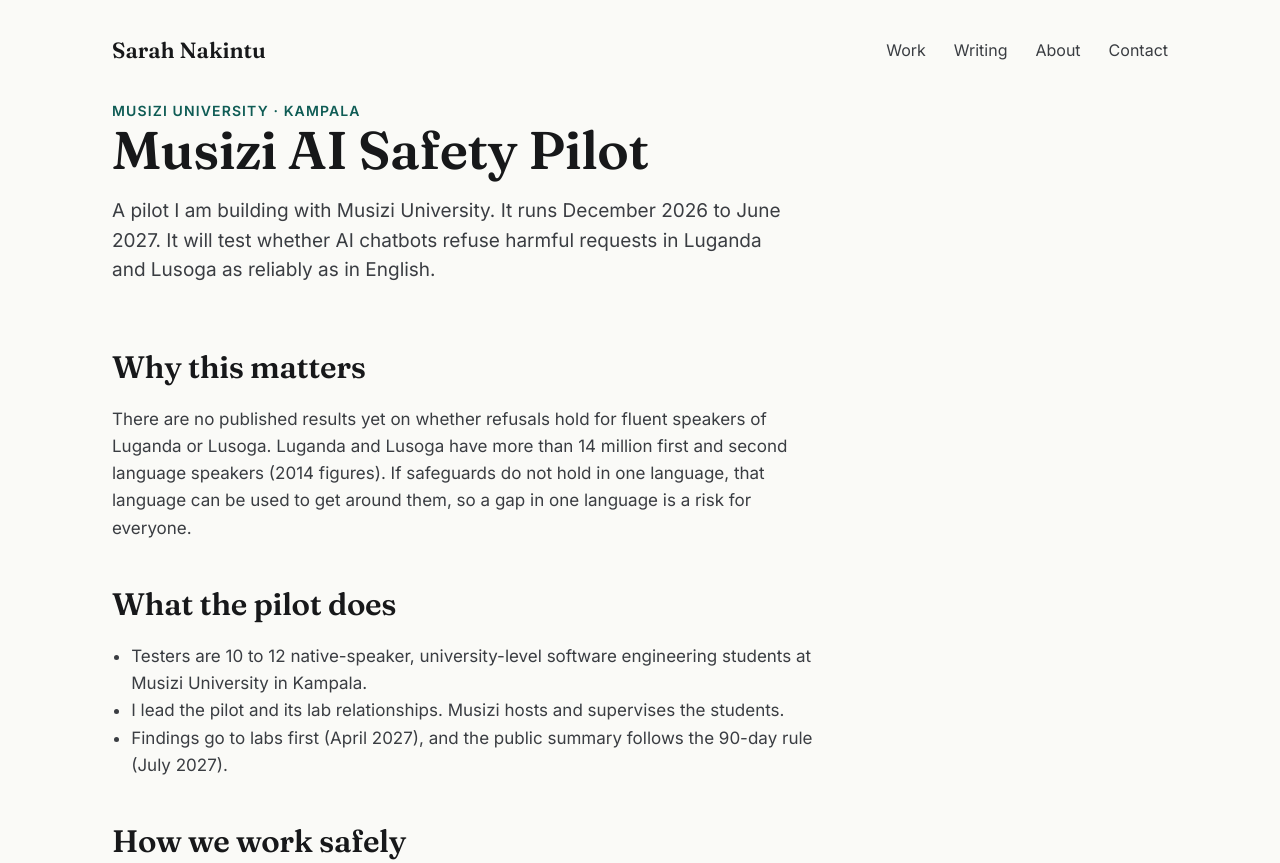
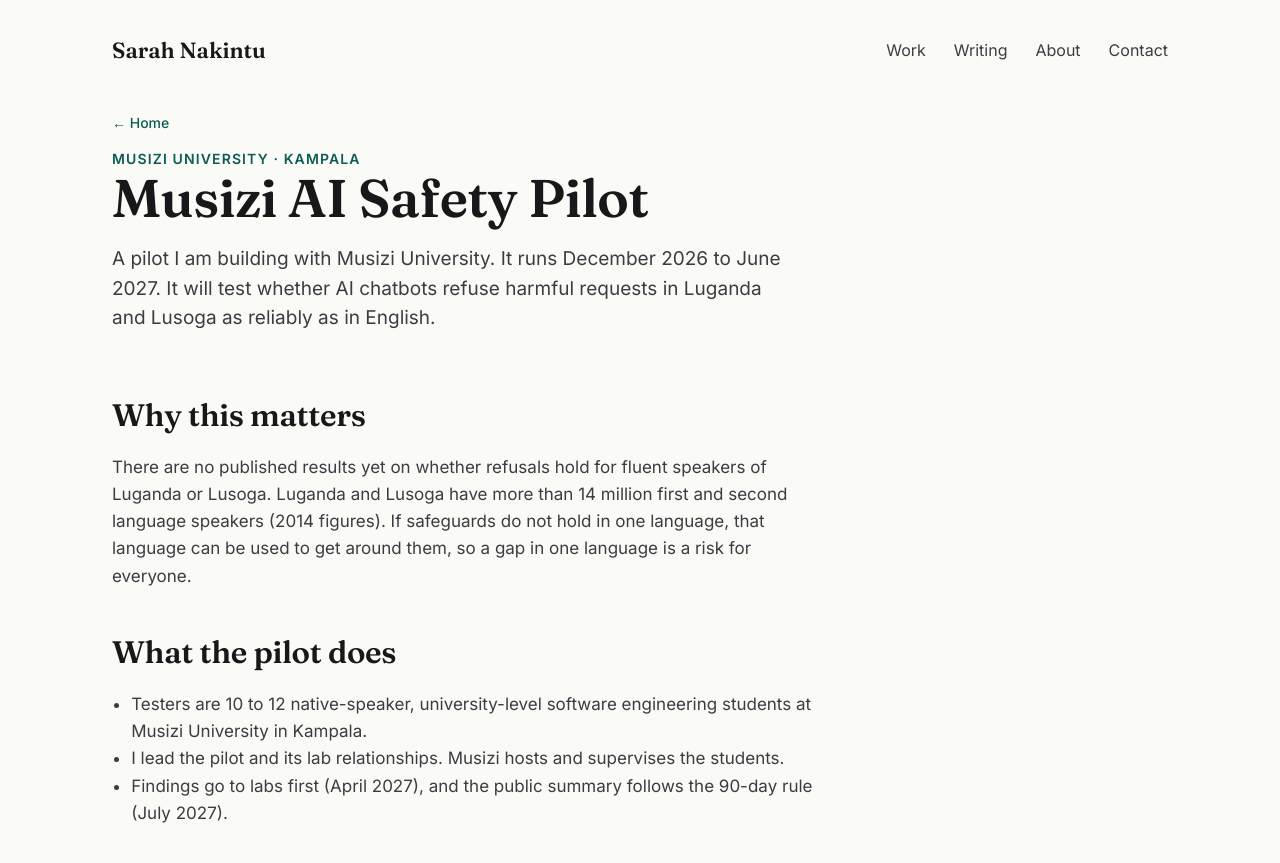
Before and after one commit to sarahnak/Sarah.nakintu-gmail.com, a plain HTML site: page musizi/index.html in a window 1280 px wide. Shown: the top 863 px of the page. Drawn offline with Linux system fonts and the light colour scheme.

Commit message:
Add a way back home from subpages (#4)
Point the header name to / and add a Home link above the title on subpages.

```diff
--- a/musizi/index.html
+++ b/musizi/index.html
@@ -27,7 +27,7 @@
   <a class="skip" href="#main">Skip to content</a>
   <div class="wrap">
     <header class="site-header">
-      <a class="logo" href="../">Sarah Nakintu</a>
+      <a class="logo" href="/">Sarah Nakintu</a>
       <nav class="nav" aria-label="Main">
         <a href="../#work">Work</a>
         <a href="../#writing">Writing</a>
@@ -37,6 +37,7 @@
     </header>
 
     <main id="main">
+      <a class="home-back" href="/">← Home</a>
       <p class="eyebrow">Musizi University · Kampala</p>
       <h1 class="page-title">Musizi AI Safety Pilot</h1>
       <p class="page-lede">A pilot I am building with Musizi University. It runs December 2026 to June 2027. It will test whether AI chatbots refuse harmful requests in Luganda and Lusoga as reliably as in English.</p>
--- a/styles.css
+++ b/styles.css
@@ -80,6 +80,19 @@ button:focus-visible {
   align-items: center;
 }
 .logo:hover { color: var(--text); }
+
+.home-back {
+  display: inline-flex;
+  align-items: center;
+  min-height: 44px;
+  margin: 0 0 4px;
+  font-family: Inter, system-ui, sans-serif;
+  font-size: 14px;
+  font-weight: 500;
+  color: var(--accent);
+  text-decoration: none;
+}
+.home-back:hover { color: var(--accent-hover); }
 
 .nav {
   display: flex;
```
Also changed, not shown: index.html (+1 -1 lines).
